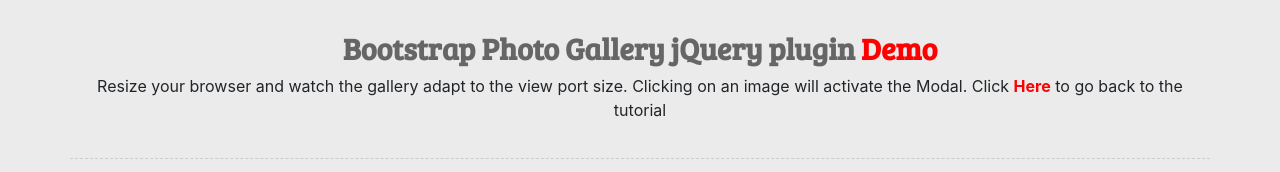
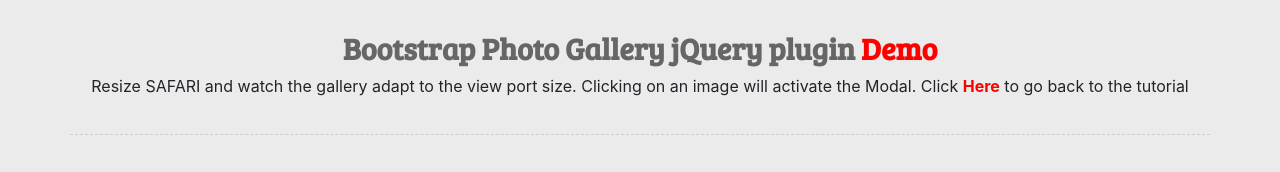
Before and after one commit to michaelsoriano/bootstrap-photo-gallery, a plain HTML site: page demo.html in a window 1280 px wide. Shown: the top 172 px of the page. Drawn offline with nearby package versions, Linux system fonts and the light colour scheme; grey boxes are pictures that could not be loaded.

Commit message:
changed web browser to safari
because safari is awesome

```diff
--- a/demo.html
+++ b/demo.html
@@ -40,7 +40,7 @@
             <h3 style="font-family:'Bree Serif', arial; font-weight:bold; font-size:30px;">
                 <a style="text-decoration:none; color:#666;" href="http://michaelsoriano.com/create-a-responsive-photo-gallery-with-bootstrap-framework/">Bootstrap Photo Gallery jQuery plugin <span style="color:red;">Demo</span></a>
             </h3>
-            <p>Resize your browser and watch the gallery adapt to the view port size. Clicking on an image will activate the Modal. Click <strong><a style="color:red" href="http://michaelsoriano.com/create-a-responsive-photo-gallery-with-bootstrap-framework/">Here</a></strong> to go back to the tutorial</p>
+            <p>Resize SAFARI and watch the gallery adapt to the view port size. Clicking on an image will activate the Modal. Click <strong><a style="color:red" href="http://michaelsoriano.com/create-a-responsive-photo-gallery-with-bootstrap-framework/">Here</a></strong> to go back to the tutorial</p>
             </div>
         </div>
 
```
